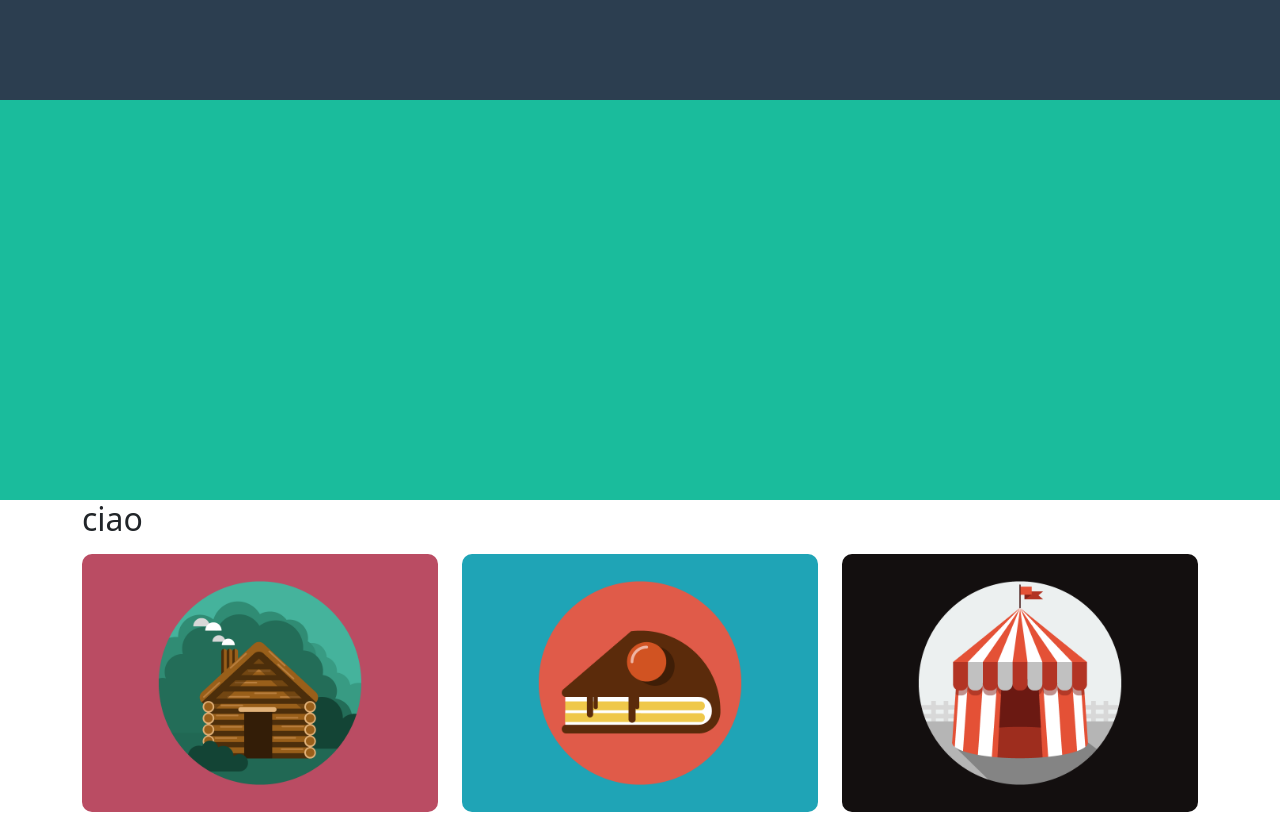
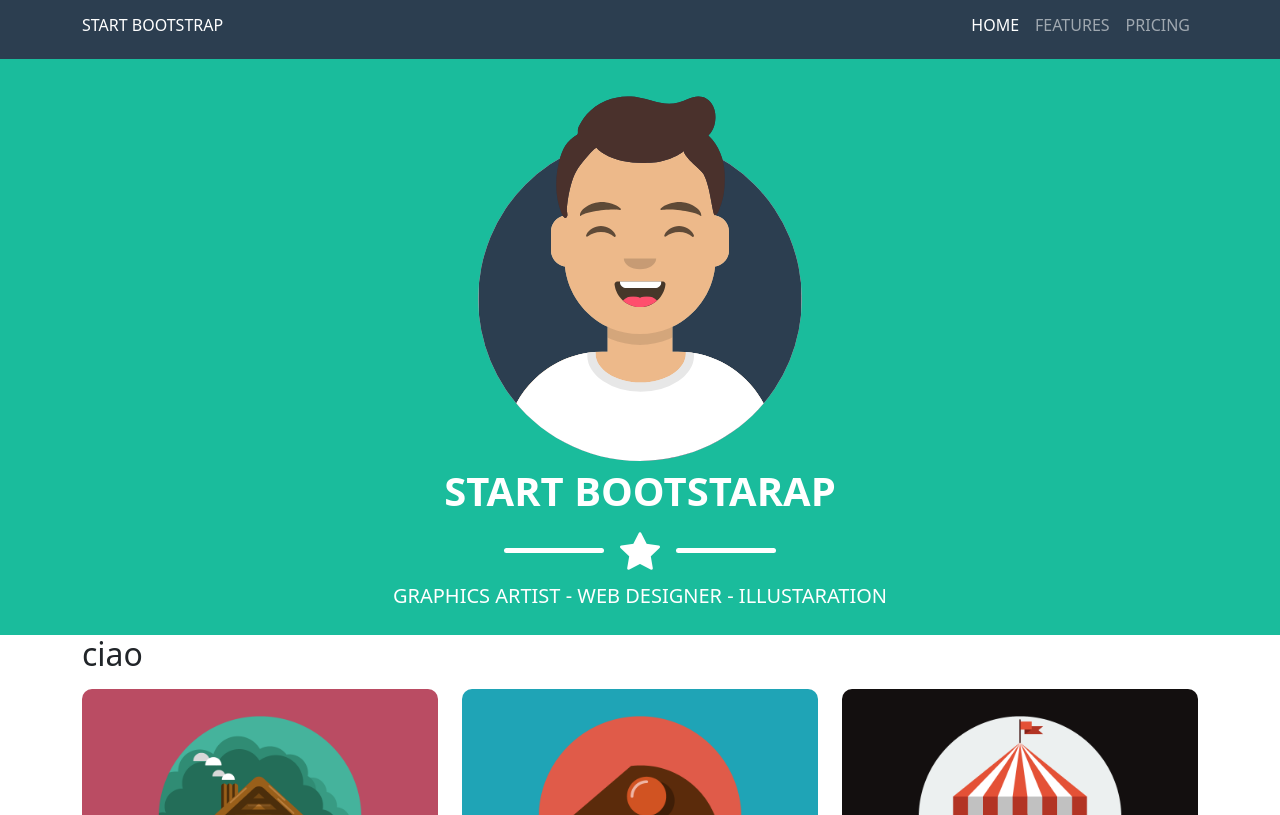
Before and after one commit to alelui/html-css-bootstrap-freelancer, a plain HTML site: page index.html in a window 1280 px wide. Shown: the top 815 px of the page. Drawn offline with nearby package versions, Linux system fonts and the light colour scheme.

Commit message:
jumbotron

```diff
--- a/css/style.css
+++ b/css/style.css
@@ -1,27 +1,25 @@
-/* *** COMMONS *** */
 
-*{
-    margin: 0;
-    padding: 0;
-    box-sizing: border-box;
+
+
+
+.ms-navbar{
+    background-color: #2c3e50;
+}
+
+.debug #jumbotron{
+    background-color: #1abc9c;
 }
 
 
 
-
-.debug header{
-    background-color: #2c3e50;
-    height: 100px;
+.row img{
+    width: 100%;
+    border-radius: 10px;
 }
 
-.debug .jumbotron{
-    background-color: #1abc9c;
-    height: 400px;
-}
-
-.debug main .row img{
-    width: 100%;
-    border-radius: 10px;
+.widoto{
+    height: 5px;
+    width: 100px;
 }
 
 
--- a/index.html
+++ b/index.html
@@ -6,6 +6,7 @@
     <meta name="viewport" content="width=device-width, initial-scale=1.0">
     <title>Document</title>
     <link href="https://cdn.jsdelivr.net/npm/bootstrap@5.0.2/dist/css/bootstrap.min.css" rel="stylesheet" integrity="sha384-EVSTQN3/azprG1Anm3QDgpJLIm9Nao0Yz1ztcQTwFspd3yD65VohhpuuCOmLASjC" crossorigin="anonymous">
+    <link rel="stylesheet" href="https://cdn.jsdelivr.net/npm/bootstrap-icons@1.6.1/font/bootstrap-icons.css">
     <link rel="stylesheet" href="css/style.css">
 
 </head>
@@ -13,13 +14,64 @@
 
     <header>
 
+        <nav class="navbar navbar-expand-lg navbar-dark text-uppercase ms-navbar">
+            <div class="container">
+              <a class="navbar-brand" href="#"><h6>Start Bootstrap</h6></a>
+              <button class="navbar-toggler" type="button" data-bs-toggle="collapse" data-bs-target="#navbarNav" aria-controls="navbarNav" aria-expanded="false" aria-label="Toggle navigation">
+                <span class="navbar-toggler-icon"></span>
+              </button>
+              <div class="collapse navbar-collapse justify-content-end" id="navbarNav">
+                <ul class="navbar-nav">
+                  <li class="nav-item">
+                    <a class="nav-link active" aria-current="page" href="#"><h6>Home</h6></a>
+                  </li>
+                  <li class="nav-item">
+                    <a class="nav-link" href="#"><h6>Features</h6></a>
+                  </li>
+                  <li class="nav-item">
+                    <a class="nav-link" href="#"><h6>Pricing</h6></a>
+                  </li>
+                </ul>
+              </div>
+            </div>
+          </nav>
+
     </header>
 
-    <div class="jumbotron"></div>
+    <div id="jumbotron">
+
+        <div class="container text-center text-white fs-1 text-uppercase py-4">
+            <div class="row">
+
+                <div class="offset-3 col-6 offset-md-4 col-md-4">
+                    <img src="img/avatar.svg" alt="">
+                </div>
+
+                <div class="col-12 fw-bolder">
+                    Start Bootstarap
+                </div>
+
+                <div class="col-12 d-flex justify-content-center align-items-center">
+                    <div class="widoto mx-3 rounded bg-white"></div>
+                    <i class="bi bi-star-fill"></i>
+                    <div class="widoto mx-3 rounded bg-white"></div>
+                </div>
+
+
+                <div class="col-12 fs-5">
+                    graphics artist - web designer - illustaration
+                </div>
+
+            </div>
+        </div>
+
+
+
+    </div>
 
     <main>
 
-        <section class="container-sm container-md container-lg">
+        <section class="portfolio container">
 
             <div class="titolo">
                 <h2>ciao</h2>
```
